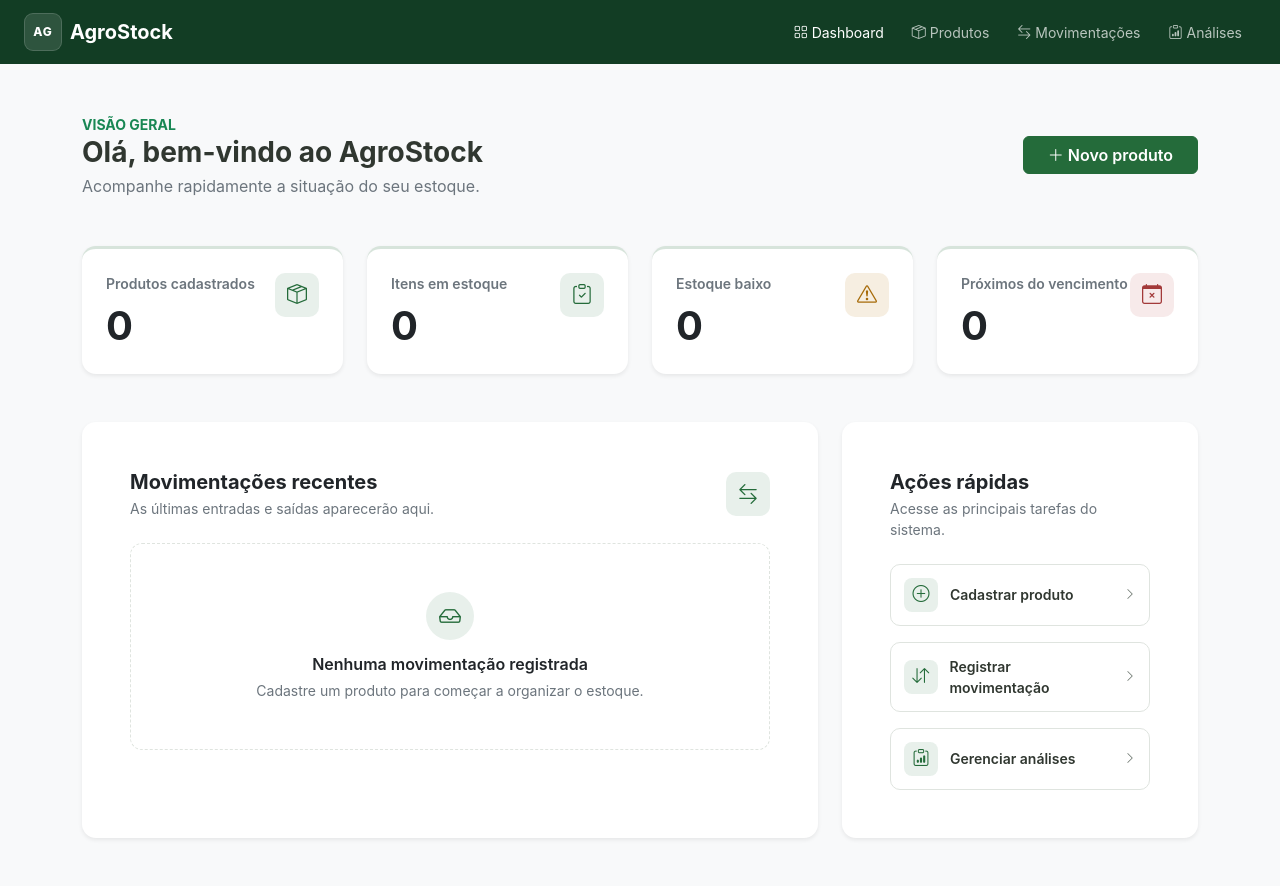
After one commit to Ailtonmds/sistema-tcc-2026, a PHP site: page /frontend/Dashboard.html in a window 1280 px wide. The commit adds this page. Run offline with PHP 8.4, Linux system fonts and the light colour scheme.

Commit message:
16-08-2026

```diff
--- /dev/null
+++ b/frontend/Dashboard.html
@@ -0,0 +1,180 @@
+<!DOCTYPE html>
+<html lang="pt-BR">
+<head>
+    <meta charset="UTF-8">
+    <meta name="viewport" content="width=device-width, initial-scale=1.0">
+    <title>Dashboard | AgroStock</title>
+    <link
+        href="https://cdn.jsdelivr.net/npm/bootstrap@5.3.8/dist/css/bootstrap.min.css"
+        rel="stylesheet"
+    >
+    <link
+        rel="stylesheet"
+        href="https://cdn.jsdelivr.net/npm/bootstrap-icons@1.13.1/font/bootstrap-icons.min.css"
+    >
+    <link rel="stylesheet" href="style.css">
+</head>
+<body class="bg-light">
+    <nav class="navbar navbar-expand-lg navbar-dark agro-navbar">
+        <div class="container-fluid px-4">
+            <a class="navbar-brand d-flex align-items-center gap-2" href="Dashboard.html">
+                <span class="navbar-logo">AG</span>
+                <span>AgroStock</span>
+            </a>
+
+            <button
+                class="navbar-toggler"
+                type="button"
+                data-bs-toggle="collapse"
+                data-bs-target="#menuPrincipal"
+                aria-controls="menuPrincipal"
+                aria-expanded="false"
+                aria-label="Abrir menu"
+            >
+                <span class="navbar-toggler-icon"></span>
+            </button>
+
+            <div class="collapse navbar-collapse" id="menuPrincipal">
+                <ul class="navbar-nav ms-auto">
+                    <li class="nav-item">
+                        <a class="nav-link active" aria-current="page" href="Dashboard.html">
+                            <i class="bi bi-grid me-1"></i>Dashboard
+                        </a>
+                    </li>
+                    <li class="nav-item">
+                        <a class="nav-link" href="cadastroprodutos.html">
+                            <i class="bi bi-box-seam me-1"></i>Produtos
+                        </a>
+                    </li>
+                    <li class="nav-item">
+                        <a class="nav-link" href="movimentacoes.html">
+                            <i class="bi bi-arrow-left-right me-1"></i>Movimentações
+                        </a>
+                    </li>
+                    <li class="nav-item">
+                        <a class="nav-link" href="crud.html">
+                            <i class="bi bi-clipboard-data me-1"></i>Análises
+                        </a>
+                    </li>
+                </ul>
+            </div>
+        </div>
+    </nav>
+
+    <main class="container py-5">
+        <section class="d-flex flex-column flex-md-row justify-content-between align-items-md-center gap-3 mb-5">
+            <div>
+                <span class="text-uppercase small fw-bold text-success">Visão geral</span>
+                <h1 class="h3 fw-bold mb-1">Olá, bem-vindo ao AgroStock</h1>
+                <p class="text-secondary mb-0">Acompanhe rapidamente a situação do seu estoque.</p>
+            </div>
+            <a href="cadastroprodutos.html" class="btn btn-success px-4 dashboard-primary-action">
+                <i class="bi bi-plus-lg me-1"></i>Novo produto
+            </a>
+        </section>
+
+        <section class="row g-4 mb-5" aria-label="Resumo do estoque">
+            <div class="col-sm-6 col-xl-3">
+                <article class="card border-0 shadow-sm dashboard-stat-card h-100">
+                    <div class="card-body p-4">
+                        <div class="d-flex justify-content-between align-items-start">
+                            <div>
+                                <p class="text-secondary small fw-semibold mb-2">Produtos cadastrados</p>
+                                <p class="display-6 fw-bold mb-0">0</p>
+                            </div>
+                            <span class="dashboard-stat-icon"><i class="bi bi-box-seam"></i></span>
+                        </div>
+                    </div>
+                </article>
+            </div>
+            <div class="col-sm-6 col-xl-3">
+                <article class="card border-0 shadow-sm dashboard-stat-card h-100">
+                    <div class="card-body p-4">
+                        <div class="d-flex justify-content-between align-items-start">
+                            <div>
+                                <p class="text-secondary small fw-semibold mb-2">Itens em estoque</p>
+                                <p class="display-6 fw-bold mb-0">0</p>
+                            </div>
+                            <span class="dashboard-stat-icon"><i class="bi bi-clipboard-check"></i></span>
+                        </div>
+                    </div>
+                </article>
+            </div>
+            <div class="col-sm-6 col-xl-3">
+                <article class="card border-0 shadow-sm dashboard-stat-card h-100">
+                    <div class="card-body p-4">
+                        <div class="d-flex justify-content-between align-items-start">
+                            <div>
+                                <p class="text-secondary small fw-semibold mb-2">Estoque baixo</p>
+                                <p class="display-6 fw-bold mb-0">0</p>
+                            </div>
+                            <span class="dashboard-stat-icon warning"><i class="bi bi-exclamation-triangle"></i></span>
+                        </div>
+                    </div>
+                </article>
+            </div>
+            <div class="col-sm-6 col-xl-3">
+                <article class="card border-0 shadow-sm dashboard-stat-card h-100">
+                    <div class="card-body p-4">
+                        <div class="d-flex justify-content-between align-items-start">
+                            <div>
+                                <p class="text-secondary small fw-semibold mb-2">Próximos do vencimento</p>
+                                <p class="display-6 fw-bold mb-0">0</p>
+                            </div>
+                            <span class="dashboard-stat-icon danger"><i class="bi bi-calendar-x"></i></span>
+                        </div>
+                    </div>
+                </article>
+            </div>
+        </section>
+
+        <section class="row g-4">
+            <div class="col-lg-8">
+                <article class="card border-0 shadow-sm dashboard-card h-100" id="movimentacoes">
+                    <div class="card-body p-4 p-md-5">
+                        <div class="d-flex justify-content-between align-items-center mb-4">
+                            <div>
+                                <h2 class="h5 fw-bold mb-1">Movimentações recentes</h2>
+                                <p class="text-secondary small mb-0">As últimas entradas e saídas aparecerão aqui.</p>
+                            </div>
+                            <span class="form-section-icon"><i class="bi bi-arrow-left-right"></i></span>
+                        </div>
+                        <div class="dashboard-empty-state text-center py-5">
+                            <i class="bi bi-inbox"></i>
+                            <p class="fw-semibold mb-1">Nenhuma movimentação registrada</p>
+                            <p class="text-secondary small mb-0">Cadastre um produto para começar a organizar o estoque.</p>
+                        </div>
+                    </div>
+                </article>
+            </div>
+            <div class="col-lg-4">
+                <article class="card border-0 shadow-sm dashboard-card h-100">
+                    <div class="card-body p-4 p-md-5">
+                        <h2 class="h5 fw-bold mb-1">Ações rápidas</h2>
+                        <p class="text-secondary small mb-4">Acesse as principais tarefas do sistema.</p>
+                        <div class="d-grid gap-3">
+                            <a href="cadastroprodutos.html" class="dashboard-quick-link">
+                                <span><i class="bi bi-plus-circle"></i></span>
+                                <span class="flex-grow-1">Cadastrar produto</span>
+                                <i class="bi bi-chevron-right"></i>
+                            </a>
+                            <a href="#movimentacoes" class="dashboard-quick-link">
+                                <span><i class="bi bi-arrow-down-up"></i></span>
+                                <span class="flex-grow-1">Registrar movimentação</span>
+                                <i class="bi bi-chevron-right"></i>
+                            </a>
+                            <a href="crud.html" class="dashboard-quick-link">
+                                <span><i class="bi bi-clipboard-data"></i></span>
+                                <span class="flex-grow-1">Gerenciar análises</span>
+                                <i class="bi bi-chevron-right"></i>
+                            </a>
+                        </div>
+                    </div>
+                </article>
+            </div>
+        </section>
+    </main>
+
+    <script src="https://cdn.jsdelivr.net/npm/bootstrap@5.3.8/dist/js/bootstrap.bundle.min.js"></script>
+</body>
+</html>
--- a/frontend/style.css
+++ b/frontend/style.css
@@ -551,3 +551,141 @@ body {
     }
 
 }
+
+
+/* =========================================
+   DASHBOARD
+========================================= */
+
+.dashboard-primary-action {
+    background: var(--verde);
+    border-color: var(--verde);
+    font-weight: 600;
+}
+
+
+.dashboard-primary-action:hover {
+    background: var(--verde-hover);
+    border-color: var(--verde-hover);
+}
+
+
+.dashboard-stat-card,
+.dashboard-card {
+    border-radius: 14px;
+}
+
+
+.dashboard-stat-card {
+    border-top: 3px solid rgba(36, 107, 58, 0.18) !important;
+}
+
+
+.dashboard-stat-icon {
+    width: 44px;
+    height: 44px;
+
+    display: inline-flex;
+    align-items: center;
+    justify-content: center;
+
+    border-radius: 10px;
+
+    background: rgba(36, 107, 58, 0.10);
+
+    color: var(--verde);
+    font-size: 20px;
+}
+
+
+.dashboard-stat-icon.warning {
+    background: rgba(178, 116, 11, 0.12);
+    color: #a66a08;
+}
+
+
+.dashboard-stat-icon.danger {
+    background: rgba(180, 55, 55, 0.10);
+    color: #a33a3a;
+}
+
+
+.dashboard-empty-state {
+    border: 1px dashed var(--borda);
+    border-radius: 12px;
+}
+
+
+.dashboard-empty-state > i {
+    display: inline-flex;
+    align-items: center;
+    justify-content: center;
+
+    width: 48px;
+    height: 48px;
+
+    margin-bottom: 12px;
+
+    border-radius: 50%;
+
+    background: rgba(36, 107, 58, 0.10);
+
+    color: var(--verde);
+    font-size: 22px;
+}
+
+
+.dashboard-quick-link {
+    display: flex;
+    align-items: center;
+    gap: 12px;
+
+    padding: 13px;
+
+    border: 1px solid var(--borda);
+    border-radius: 10px;
+
+    color: var(--texto);
+    font-size: 14px;
+    font-weight: 600;
+    text-decoration: none;
+
+    transition: 0.2s ease;
+}
+
+
+.dashboard-quick-link > span:first-child {
+    width: 34px;
+    height: 34px;
+
+    display: inline-flex;
+    align-items: center;
+    justify-content: center;
+
+    border-radius: 8px;
+
+    background: rgba(36, 107, 58, 0.10);
+
+    color: var(--verde);
+    font-size: 17px;
+}
+
+
+.dashboard-quick-link > .bi-chevron-right {
+    color: var(--texto-secundario);
+    font-size: 12px;
+}
+
+
+.dashboard-quick-link:hover {
+    border-color: rgba(36, 107, 58, 0.4);
+    background: #f8faf8;
+    color: var(--verde);
+    transform: translateX(2px);
+}
+
+/* ANÁLISES */
+.analise-busca { max-width: 310px; }
+.analise-textarea { min-height: 48px; border-color: var(--borda); }
+.table > :not(caption) > * > * { padding-top: 1rem; padding-bottom: 1rem; }
+@media (max-width: 767.98px) { .analise-busca { max-width: none; } }
--- a/index.html
+++ b/index.html
@@ -43,7 +43,8 @@
                 </p>
             </div>
             <!-- FORMULÁRIO -->
-            <form id="loginForm" action="backend/login.php" method="GET">
+            <!-- CORRECAO: credenciais devem ser enviadas por POST, nunca pela URL. -->
+            <form id="loginForm" action="backend/login.php" method="POST">
                 <!-- USUÁRIO -->
                 <div class="mb-3">
                     <label
@@ -92,6 +93,7 @@
                             type="button"
                             class="btn btn-outline-secondary"
                             id="mostrarSenha"
+                            aria-label="Mostrar senha"
                         >
                             <i
                                 class="bi bi-eye"
@@ -132,5 +134,7 @@
     <script
         src="https://cdn.jsdelivr.net/npm/bootstrap@5.3.8/dist/js/bootstrap.bundle.min.js"
     ></script>
+    <!-- CORRECAO: restaura o comportamento do botao de visualizar senha. -->
+    <script src="frontend/login.js"></script>
 </body>
 </html>
```
Also changed, not shown: backend/Dashboard.php (added, +12 -0 lines), backend/config/database.php (+21 -11 lines), backend/login.php (+32 -17 lines), backend/produto.php (+40 -26 lines), database.sql (added, +39 -0 lines), frontend/cadastroprodutos.html (+9 -2 lines), frontend/login.js (added, +21 -0 lines).
